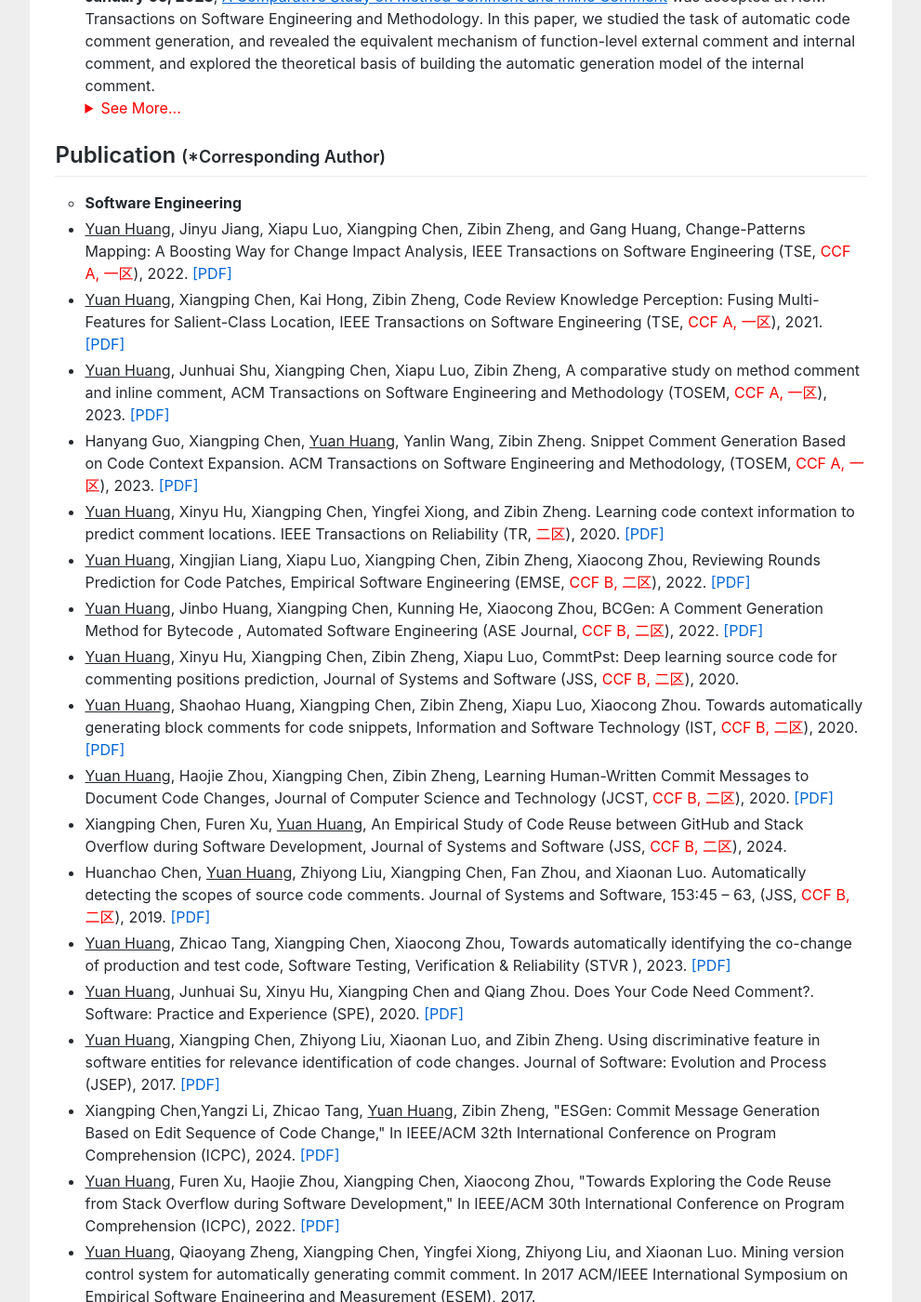
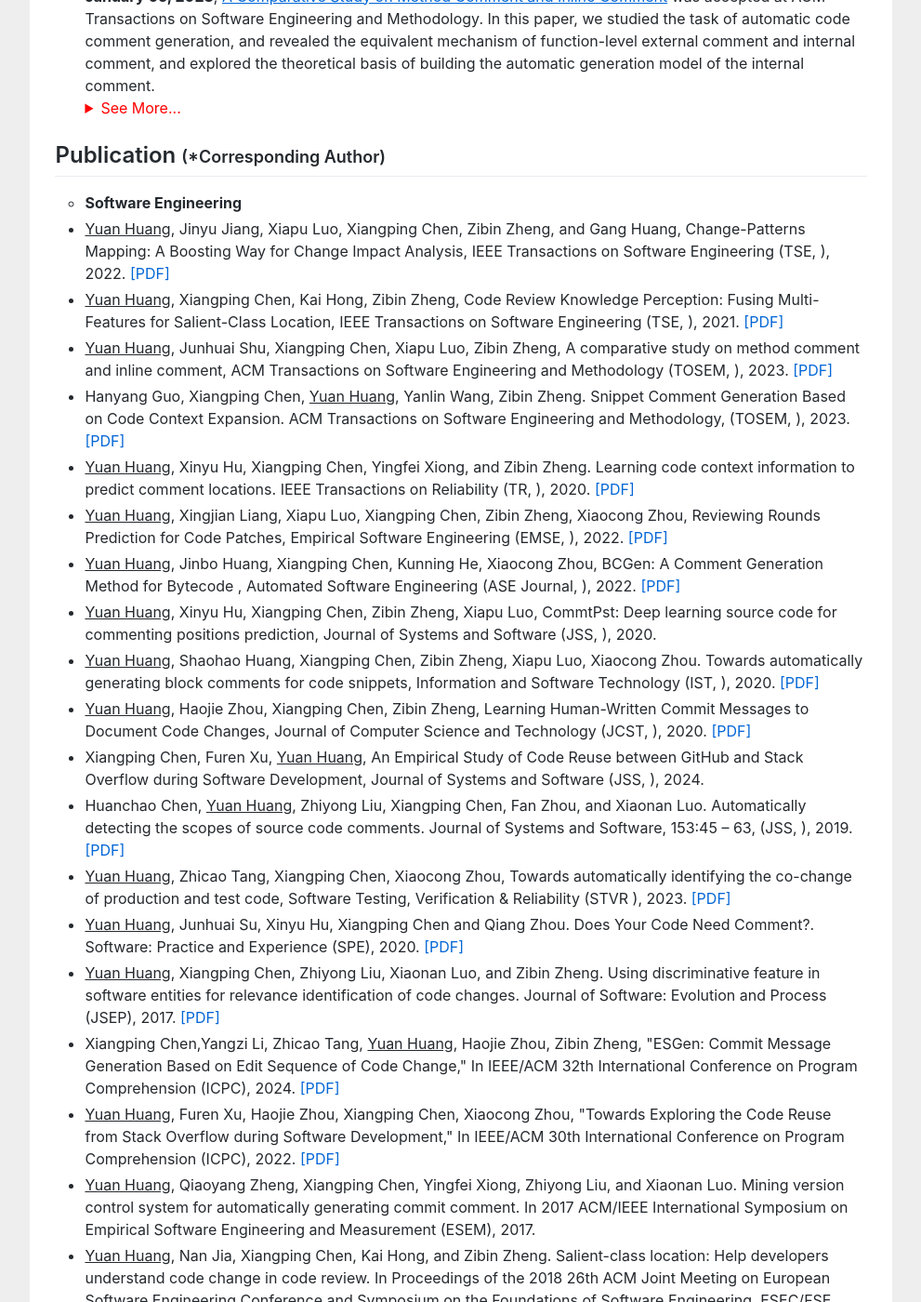
Before and after one commit to huangyuan-hy/huangyuan-hy.github.io, a Jekyll site: the page index.html, which Jekyll copies as it is, in a window 1280 px wide and 1400 px high, scrolled down 1303 px. Shown: the whole window at 93% size, without its empty margins (144-1135 px from the left). Built offline with Jekyll 4.4.1, drawn with Linux system fonts in a browser that asks for light colours; some of the changed text lies outside the part shown.

Commit message:
Update index.html

```diff
--- a/index.html
+++ b/index.html
@@ -128,22 +128,22 @@ empirical study to learn how programmers reuse code on <a href="https://stackove
 
 
 
-<li><u>Yuan Huang</u>, Jinyu Jiang, Xiapu Luo, Xiangping Chen, Zibin Zheng, and Gang Huang, Change-Patterns Mapping: A Boosting Way for Change Impact Analysis, IEEE Transactions on Software Engineering (TSE, <a href="" style="color:red;"> CCF A, 一区</a>), 2022. <a href="https://ieeexplore.ieee.org/stamp/stamp.jsp?arnumber=9354949">[PDF] </a> </li>
-<li><u>Yuan Huang</u>, Xiangping Chen, Kai Hong, Zibin Zheng, Code Review Knowledge Perception: Fusing Multi-Features for Salient-Class Location, IEEE Transactions on Software Engineering (TSE, <a href="" style="color:red;"> CCF A, 一区</a>), 2021. <a href="https://ieeexplore.ieee.org/abstract/document/9186620">[PDF]</a> </li>
-<li><u>Yuan Huang</u>, Junhuai Shu, Xiangping Chen, Xiapu Luo, Zibin Zheng, A comparative study on method comment and inline comment, ACM Transactions on Software Engineering and Methodology (TOSEM, <a href="" style="color:red;"> CCF A, 一区</a>), 2023. <a href="https://dl.acm.org/doi/pdf/10.1145/3582570">[PDF]</a> </li>
-<li>Hanyang Guo, Xiangping Chen, <u>Yuan Huang</u>, Yanlin Wang, Zibin Zheng. Snippet Comment Generation Based on Code Context Expansion. ACM Transactions on Software Engineering and Methodology, (TOSEM, <a href="" style="color:red;"> CCF A, 一区</a>), 2023. <a href="">[PDF]</a></li>
-<li><u>Yuan Huang</u>, Xinyu Hu, Xiangping Chen, Yingfei Xiong, and Zibin Zheng. Learning code context information to predict comment locations. IEEE Transactions on Reliability (TR, <a href="" style="color:red;"> 二区</a>), 2020. <a href="https://ieeexplore.ieee.org/abstract/document/8809910">[PDF]</a></li>
-<li><u>Yuan Huang</u>, Xingjian Liang, Xiapu Luo, Xiangping Chen, Zibin Zheng, Xiaocong Zhou, Reviewing Rounds Prediction for Code Patches, Empirical Software Engineering (EMSE, <a href="" style="color:red;"> CCF B, 二区</a>), 2022. <a href="https://link.springer.com/article/10.1007/s10664-021-10035-z">[PDF]</a></li>
-<li><u>Yuan Huang</u>, Jinbo Huang, Xiangping Chen, Kunning He, Xiaocong Zhou, BCGen: A Comment Generation Method for Bytecode , Automated Software Engineering (ASE Journal, <a href="" style="color:red;"> CCF B, 二区</a>), 2022. <a href="https://link.springer.com/article/10.1007/s10515-022-00374-6">[PDF]</a></li>
-<li><u>Yuan Huang</u>, Xinyu Hu, Xiangping Chen, Zibin Zheng, Xiapu Luo, CommtPst: Deep learning source code for commenting positions prediction, Journal of Systems and Software (JSS, <a href="" style="color:red;"> CCF B, 二区</a>), 2020.</li>
-<li><u>Yuan Huang</u>, Shaohao Huang, Xiangping Chen, Zibin Zheng, Xiapu Luo, Xiaocong Zhou. Towards automatically generating block comments for code snippets, Information and Software Technology (IST, <a href="" style="color:red;"> CCF B, 二区</a>), 2020. <a href="https://www.sciencedirect.com/science/article/abs/pii/S0950584920301427">[PDF]</a></li>
-<li><u>Yuan Huang</u>, Haojie Zhou, Xiangping Chen, Zibin Zheng, Learning Human-Written Commit Messages to Document Code Changes, Journal of Computer Science and Technology (JCST, <a href="" style="color:red;"> CCF B, 二区</a>), 2020. <a href="https://jcst.ict.ac.cn/fileup/1000-9000/PDF/2020-6-3-0496.pdf">[PDF]</a></li>
-<li>Xiangping Chen, Furen Xu, <u>Yuan Huang</u>, An Empirical Study of Code Reuse between GitHub and Stack Overflow during Software Development, Journal of Systems and Software (JSS, <a href="" style="color:red;"> CCF B, 二区</a>), 2024.</li>
-<li>Huanchao Chen, <u>Yuan Huang</u>, Zhiyong Liu, Xiangping Chen, Fan Zhou, and Xiaonan Luo. Automatically detecting the scopes of source code comments. Journal of Systems and Software, 153:45 – 63, (JSS, <a href="" style="color:red;"> CCF B, 二区</a>), 2019. <a href="https://www.sciencedirect.com/science/article/pii/S016412121930055X">[PDF]</a></li>
+<li><u>Yuan Huang</u>, Jinyu Jiang, Xiapu Luo, Xiangping Chen, Zibin Zheng, and Gang Huang, Change-Patterns Mapping: A Boosting Way for Change Impact Analysis, IEEE Transactions on Software Engineering (TSE, <a href="" style="color:red;"> </a>), 2022. <a href="https://ieeexplore.ieee.org/stamp/stamp.jsp?arnumber=9354949">[PDF] </a> </li>
+<li><u>Yuan Huang</u>, Xiangping Chen, Kai Hong, Zibin Zheng, Code Review Knowledge Perception: Fusing Multi-Features for Salient-Class Location, IEEE Transactions on Software Engineering (TSE, <a href="" style="color:red;">  </a>), 2021. <a href="https://ieeexplore.ieee.org/abstract/document/9186620">[PDF]</a> </li>
+<li><u>Yuan Huang</u>, Junhuai Shu, Xiangping Chen, Xiapu Luo, Zibin Zheng, A comparative study on method comment and inline comment, ACM Transactions on Software Engineering and Methodology (TOSEM, <a href="" style="color:red;">  </a>), 2023. <a href="https://dl.acm.org/doi/pdf/10.1145/3582570">[PDF]</a> </li>
+<li>Hanyang Guo, Xiangping Chen, <u>Yuan Huang</u>, Yanlin Wang, Zibin Zheng. Snippet Comment Generation Based on Code Context Expansion. ACM Transactions on Software Engineering and Methodology, (TOSEM, <a href="" style="color:red;">  </a>), 2023. <a href="">[PDF]</a></li>
+<li><u>Yuan Huang</u>, Xinyu Hu, Xiangping Chen, Yingfei Xiong, and Zibin Zheng. Learning code context information to predict comment locations. IEEE Transactions on Reliability (TR, <a href="" style="color:red;">  </a>), 2020. <a href="https://ieeexplore.ieee.org/abstract/document/8809910">[PDF]</a></li>
+<li><u>Yuan Huang</u>, Xingjian Liang, Xiapu Luo, Xiangping Chen, Zibin Zheng, Xiaocong Zhou, Reviewing Rounds Prediction for Code Patches, Empirical Software Engineering (EMSE, <a href="" style="color:red;">  </a>), 2022. <a href="https://link.springer.com/article/10.1007/s10664-021-10035-z">[PDF]</a></li>
+<li><u>Yuan Huang</u>, Jinbo Huang, Xiangping Chen, Kunning He, Xiaocong Zhou, BCGen: A Comment Generation Method for Bytecode , Automated Software Engineering (ASE Journal, <a href="" style="color:red;">  </a>), 2022. <a href="https://link.springer.com/article/10.1007/s10515-022-00374-6">[PDF]</a></li>
+<li><u>Yuan Huang</u>, Xinyu Hu, Xiangping Chen, Zibin Zheng, Xiapu Luo, CommtPst: Deep learning source code for commenting positions prediction, Journal of Systems and Software (JSS, <a href="" style="color:red;"> </a>), 2020.</li>
+<li><u>Yuan Huang</u>, Shaohao Huang, Xiangping Chen, Zibin Zheng, Xiapu Luo, Xiaocong Zhou. Towards automatically generating block comments for code snippets, Information and Software Technology (IST, <a href="" style="color:red;"> </a>), 2020. <a href="https://www.sciencedirect.com/science/article/abs/pii/S0950584920301427">[PDF]</a></li>
+<li><u>Yuan Huang</u>, Haojie Zhou, Xiangping Chen, Zibin Zheng, Learning Human-Written Commit Messages to Document Code Changes, Journal of Computer Science and Technology (JCST, <a href="" style="color:red;">  </a>), 2020. <a href="https://jcst.ict.ac.cn/fileup/1000-9000/PDF/2020-6-3-0496.pdf">[PDF]</a></li>
+<li>Xiangping Chen, Furen Xu, <u>Yuan Huang</u>, An Empirical Study of Code Reuse between GitHub and Stack Overflow during Software Development, Journal of Systems and Software (JSS, <a href="" style="color:red;">  </a>), 2024.</li>
+<li>Huanchao Chen, <u>Yuan Huang</u>, Zhiyong Liu, Xiangping Chen, Fan Zhou, and Xiaonan Luo. Automatically detecting the scopes of source code comments. Journal of Systems and Software, 153:45 – 63, (JSS, <a href="" style="color:red;">  </a>), 2019. <a href="https://www.sciencedirect.com/science/article/pii/S016412121930055X">[PDF]</a></li>
 <li><u>Yuan Huang</u>, Zhicao Tang, Xiangping Chen, Xiaocong Zhou, Towards automatically identifying the co-change of production and test code,  Software Testing, Verification & Reliability (STVR <a href="" style="color:red;"> </a>), 2023. <a href="">[PDF]</a></li>
 <li><u>Yuan Huang</u>, Junhuai Su, Xinyu Hu, Xiangping Chen and Qiang Zhou. Does Your Code Need Comment?. Software: Practice and Experience (SPE), 2020. <a href="https://onlinelibrary.wiley.com/doi/abs/10.1002/spe.2772">[PDF]</a></li>
 <li><u>Yuan Huang</u>, Xiangping Chen, Zhiyong Liu, Xiaonan Luo, and Zibin Zheng. Using discriminative feature in software entities for relevance identification of code changes. Journal of Software: Evolution and Process (JSEP), 2017. <a href="https://onlinelibrary.wiley.com/doi/abs/10.1002/smr.1859">[PDF]</a></li>
-<li>Xiangping Chen,Yangzi Li, Zhicao Tang, <u>Yuan Huang</u>, Zibin Zheng, "ESGen: Commit Message Generation Based on Edit Sequence of Code Change," In IEEE/ACM 32th International Conference on Program Comprehension (ICPC), 2024.  <a href="">[PDF]</a></li>
+<li>Xiangping Chen,Yangzi Li, Zhicao Tang, <u>Yuan Huang</u>, Haojie Zhou, Zibin Zheng, "ESGen: Commit Message Generation Based on Edit Sequence of Code Change," In IEEE/ACM 32th International Conference on Program Comprehension (ICPC), 2024.  <a href="">[PDF]</a></li>
 <li><u>Yuan Huang</u>, Furen Xu, Haojie Zhou, Xiangping Chen, Xiaocong Zhou, "Towards Exploring the Code Reuse from Stack Overflow during Software Development," In IEEE/ACM 30th International Conference on Program Comprehension (ICPC), 2022.  <a href="https://arxiv.org/pdf/2204.12711.pdf">[PDF]</a></li>
 <li><u>Yuan Huang</u>, Qiaoyang Zheng, Xiangping Chen, Yingfei Xiong, Zhiyong Liu, and Xiaonan Luo. Mining version control system for automatically generating commit comment. In 2017 ACM/IEEE International Symposium on Empirical Software Engineering and Measurement (ESEM), 2017.</li>
 <li><u>Yuan Huang</u>, Nan Jia, Xiangping Chen, Kai Hong, and Zibin Zheng. Salient-class location: Help developers understand code change in code review. In Proceedings of the 2018 26th ACM Joint Meeting on European Software Engineering Conference and Symposium on the Foundations of Software Engineering, ESEC/FSE 2018. pages 770–774.  <a href="https://dl.acm.org/doi/abs/10.1145/3236024.3264841">[PDF]</a></li>
@@ -158,10 +158,10 @@ empirical study to learn how programmers reuse code on <a href="https://stackove
 
 	<li type="circle"><b>Blockchain & Smart Contract</b></li>
 
-<li>Hanyang Guo, Xiangping Chen,Yingye Chen,  <u>Yuan Huang</u>, Zibin Zheng. Smart Contract Code Repair Recommendation based on Reinforcement Learning and Multi-metric Optimization. ACM Transactions on Software Engineering and Methodology, (TOSEM, <a href="" style="color:red;"> CCF A, 一区</a>), 2023. <a href="">[PDF]</a></li>
-<li>Xiangping Chen, Peiyong Liao, Queping Kong, <u>Yuan Huang*</u>,  and Xiaocong Zhou. Studying Differentiated Code to Support Smart Contract Update. Empirical Software Engineering (EMSE, <a href="" style="color:red;"> CCF B, 二区</a>), 2023. <a href="">[PDF]</a></li>
-<li>Yilin Wang, Xiangping Chen,<u>Yuan Huang*</u>, Hao-Nan Zhu, Jing Bian, and Zibin Zheng. An Empirical Study on Real Bug Fixes from Solidity Smart Contract Projects. Journal of Systems and Software,  (JSS, <a href="" style="color:red;"> CCF B, 二区</a>), 2023. <a href="">[PDF]</a></li>
-<li>Queping Kong, Ziyan Wang, <u>Yuan Huang</u>, Xiangping Chen, Xiaocong Zhou, Zibin Zheng, Gang Huang. Characterizing and detecting gas-inefficient patterns in smart contracts. Journal of Computer Science and Technology,  37(1), 67-82, (JCST, <a href="" style="color:red;"> CCF B, 二区</a>), 2022. <a href="https://jcst.ict.ac.cn/fileup/1000-9000/PDF/2022-1-5-1674.pdf">[PDF]</a> </li>
+<li>Hanyang Guo, Xiangping Chen,Yingye Chen,  <u>Yuan Huang</u>, Zibin Zheng. Smart Contract Code Repair Recommendation based on Reinforcement Learning and Multi-metric Optimization. ACM Transactions on Software Engineering and Methodology, (TOSEM, <a href="" style="color:red;">  </a>), 2023. <a href="">[PDF]</a></li>
+<li>Xiangping Chen, Peiyong Liao, Queping Kong, <u>Yuan Huang*</u>,  and Xiaocong Zhou. Studying Differentiated Code to Support Smart Contract Update. Empirical Software Engineering (EMSE, <a href="" style="color:red;">  </a>), 2023. <a href="">[PDF]</a></li>
+<li>Yilin Wang, Xiangping Chen,<u>Yuan Huang*</u>, Hao-Nan Zhu, Jing Bian, and Zibin Zheng. An Empirical Study on Real Bug Fixes from Solidity Smart Contract Projects. Journal of Systems and Software,  (JSS, <a href="" style="color:red;">  </a>), 2023. <a href="">[PDF]</a></li>
+<li>Queping Kong, Ziyan Wang, <u>Yuan Huang</u>, Xiangping Chen, Xiaocong Zhou, Zibin Zheng, Gang Huang. Characterizing and detecting gas-inefficient patterns in smart contracts. Journal of Computer Science and Technology,  37(1), 67-82, (JCST, <a href="" style="color:red;">  </a>), 2022. <a href="https://jcst.ict.ac.cn/fileup/1000-9000/PDF/2022-1-5-1674.pdf">[PDF]</a> </li>
 <li><u>Yuan Huang</u>, Queping Kong, Xiangping Chen, and Zibin Zheng. Recommending differentiated code to support smart contract update. In IEEE/ACM 27th International Conference on Program Comprehension (ICPC), 2019. <a href="https://ieeexplore.ieee.org/abstract/document/8813255">[PDF]</a></li>
 <li>Xiangping Chen, Peiyong Liao, Yixin Zhang, <u>Yuan Huang*</u>, Zibin Zheng. Understanding Code Reuse in Smart Contracts. IEEE International Conference on Software Analysis, Evolution and Reengineering (SANER), 2021. <a href="https://ieeexplore.ieee.org/abstract/document/9425939">[PDF]</a></li>
 <li>Xiaocong Zhou, Yingye Chen, Hanyang Guo, Xiangping Chen, <u>Yuan Huang*</u>, Security Code Recommendations for Smart Contract, IEEE International Conference on Software Analysis, Evolution and Reengineering (SANER), 2023. Accepted</li>
```
